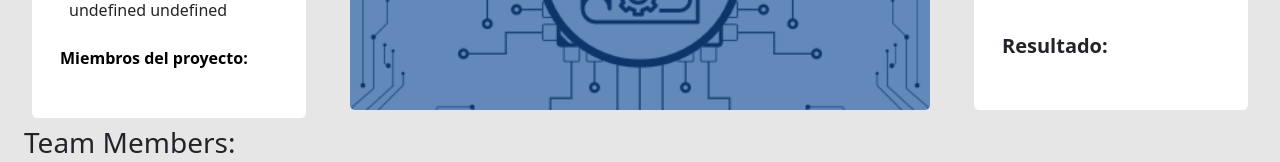
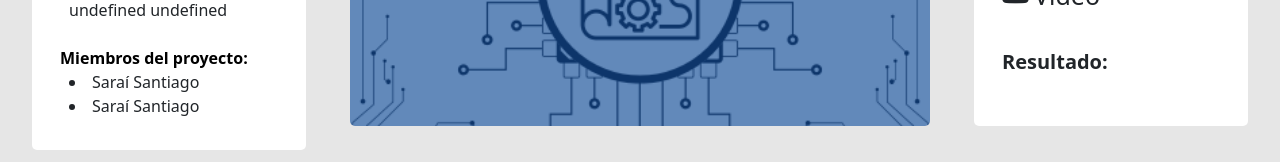
Before and after one commit to GerryDH2807/FrontEnd-ExpoIngenierias, a React (Create React App) app: page /resumen in a window 1280 px wide. Shown: the part 278-440 px from the top of the page. Built offline with nearby package versions, Linux system fonts and the light colour scheme; no server answers.

Commit message:
info de un solo proyecto miembros

```diff
--- a/src/ProjResume/ProjectResumenContent.js
+++ b/src/ProjResume/ProjectResumenContent.js
@@ -51,6 +51,12 @@ function RubricaCalf({Calf1, Calf2, Calf3, Calf4, Calf5, Rubri1, Rubri2, Rubri3,
   );
 }
 
+function MemberCont({NombreMiembro}){
+  return(
+    <li className="Texto text-wrap ps-3 mb-0">{NombreMiembro}</li>
+  );
+}
+
 function InfoProj({lead,profLead,member}){
   return(
 
@@ -94,7 +100,8 @@ function InfoProj({lead,profLead,member}){
 
           <div className ="row pb-1">
             <div className ='col-md ps-0'>
-              <p className="Texto text-wrap ps-3"> {member}</p>
+              <MemberCont NombreMiembro={"Saraí Santiago"}></MemberCont>
+              <MemberCont NombreMiembro={"Saraí Santiago"}></MemberCont>
             </div>
           </div>
 
```
